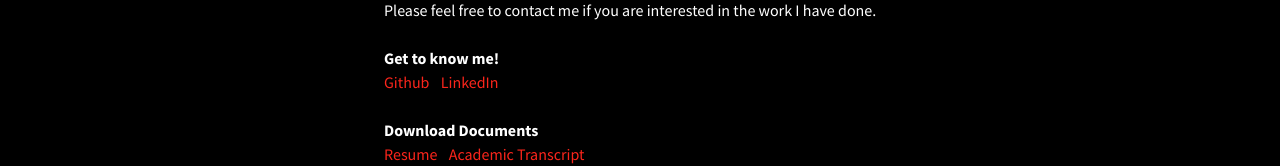
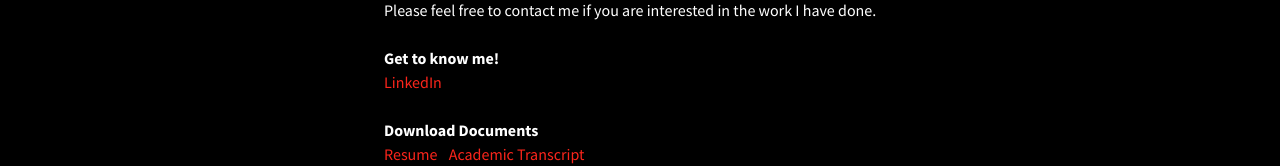
Before and after one commit to aungpkhant/engineer-portfolio, a React (Create React App) app: page / in a window 1280 px wide. Shown: the part 394-560 px from the top of the page. Built offline with nearby package versions, Linux system fonts and the light colour scheme; a web font is replaced by a local one.

Commit message:
Fixed Transcript download link

```diff
--- a/src/components/HomePage/HomePage.jsx
+++ b/src/components/HomePage/HomePage.jsx
@@ -4,7 +4,7 @@ import styles from "./HomePage.module.css";
 const BASE_PATH_TO_DOCUMENT = `${process.env.PUBLIC_URL}/documents/`;
 const RESUME_FILENAME = "resume.pdf";
 const RESUME_DOWNLOAD_NAME = "Resume-Zwe Lin(David)";
-const TRANSCRIPT_FILENAME = "academic_trascript.pdf";
+const TRANSCRIPT_FILENAME = "academic_transcript.pdf";
 const TRANSCRIPT_DOWNLOAD_NAME = "Transcript-Zwe Lin(David)";
 
 export default function HomePage() {
@@ -36,7 +36,6 @@ export default function HomePage() {
             <div className={styles.linkContainer}>
                 <b>Get to know me!</b>
                 <div className={styles.horizontal}>
-                    <a href="#">Github</a>
                     <a href="https://www.linkedin.com/in/zwehtet/">LinkedIn</a>
                 </div>
             </div>
```
